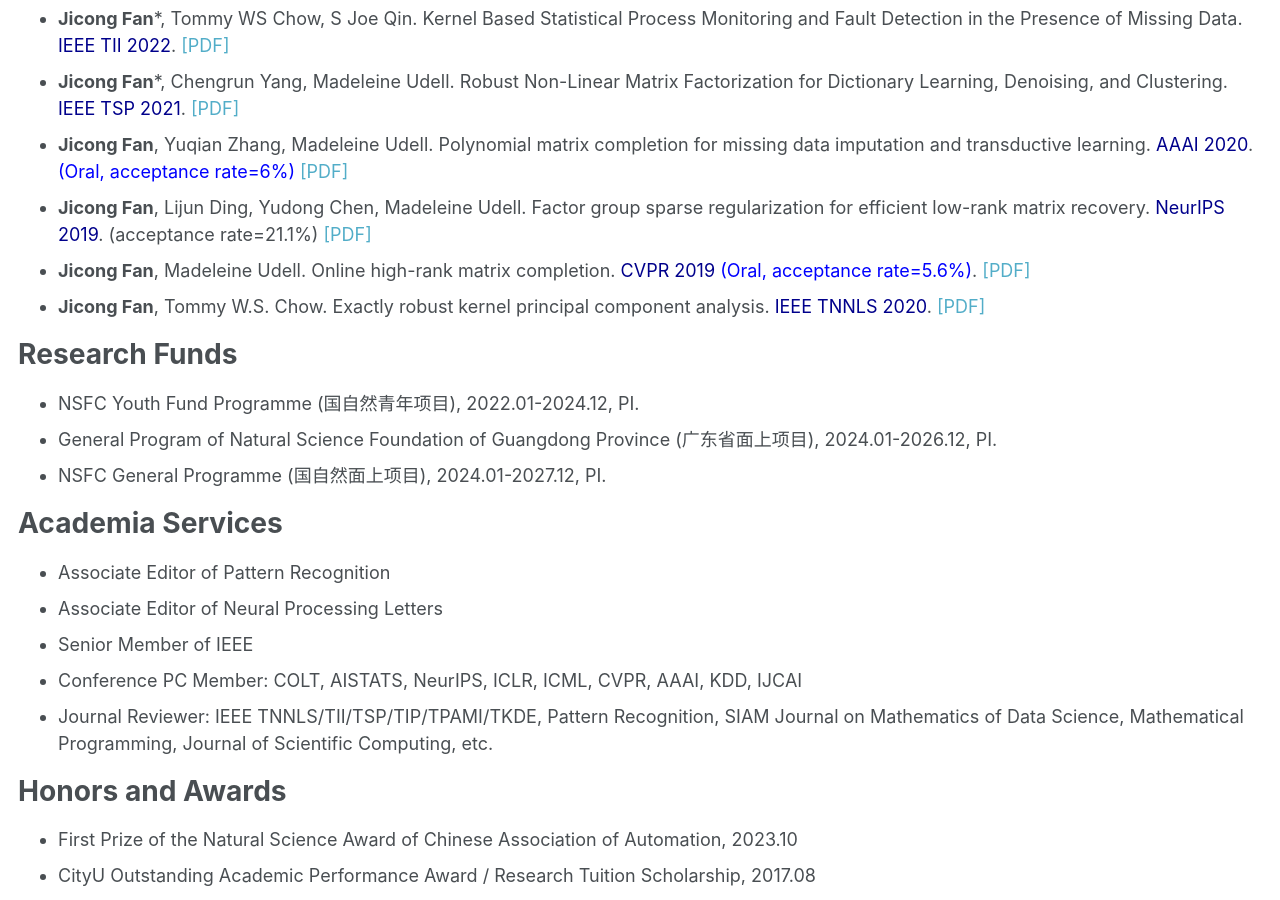
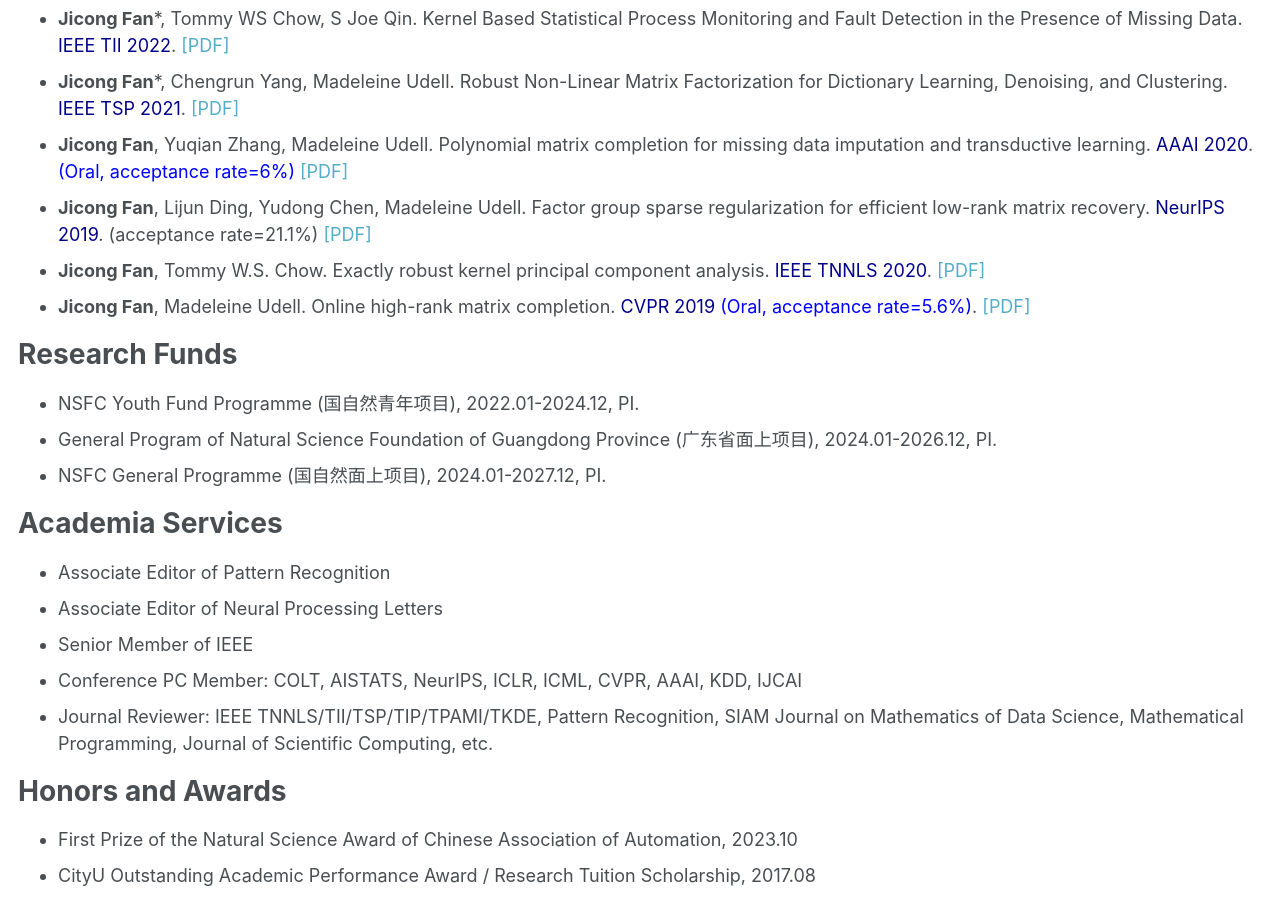
Before and after one commit to jicongfan/jicongfan.github.io, a Jekyll site: the page built from _pages/about.md, in a window 1280 px wide and 900 px high, scrolled down 2499 px. Built offline with Jekyll 4.4.1, drawn with Linux system fonts in a browser that asks for light colours.

Commit message:
Update about.md

```diff
--- a/_pages/about.md
+++ b/_pages/about.md
@@ -71,8 +71,9 @@
 * <strong>Jicong Fan</strong>*, Chengrun Yang, Madeleine Udell. Robust Non-Linear Matrix Factorization for Dictionary Learning, Denoising, and Clustering. <font color=DarkBlue>IEEE TSP 2021</font>. <a href="https://ieeexplore.ieee.org/abstract/document/9366807">[PDF]</a>
 * <strong>Jicong Fan</strong>, Yuqian Zhang, Madeleine Udell. Polynomial matrix completion for missing data imputation and transductive learning. <font color=DarkBlue>AAAI 2020</font>. <font color=blue>(Oral, acceptance rate=6%)</font> <a href="https://ojs.aaai.org/index.php/AAAI/article/view/5796">[PDF]</a>
 * <strong>Jicong Fan</strong>, Lijun Ding, Yudong Chen, Madeleine Udell. Factor group sparse regularization for efficient low-rank matrix recovery. <font color=DarkBlue>NeurIPS 2019</font>. (acceptance rate=21.1%) <a href="https://proceedings.neurips.cc/paper/2019/file/0fc170ecbb8ff1afb2c6de48ea5343e7-Paper.pdf">[PDF]</a>
+* <strong>Jicong Fan</strong>, Tommy W.S. Chow. Exactly robust kernel principal component analysis. <font color=DarkBlue>IEEE TNNLS 2020</font>. <a href="https://ieeexplore.ieee.org/abstract/document/8701558">[PDF]</a>
 * <strong>Jicong Fan</strong>, Madeleine Udell. Online high-rank matrix completion. <font color=DarkBlue>CVPR 2019</font> <font color=blue>(Oral, acceptance rate=5.6%)</font>. <a href="https://openaccess.thecvf.com/content_CVPR_2019/papers/Fan_Online_High_Rank_Matrix_Completion_CVPR_2019_paper.pdf">[PDF]</a>
-* <strong>Jicong Fan</strong>, Tommy W.S. Chow. Exactly robust kernel principal component analysis. <font color=DarkBlue>IEEE TNNLS 2020</font>. <a href="https://ieeexplore.ieee.org/abstract/document/8701558">[PDF]</a>
+
 
 
 Research Funds
```
